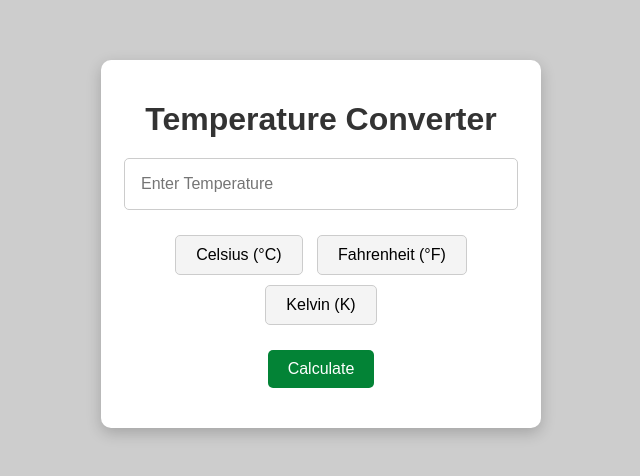
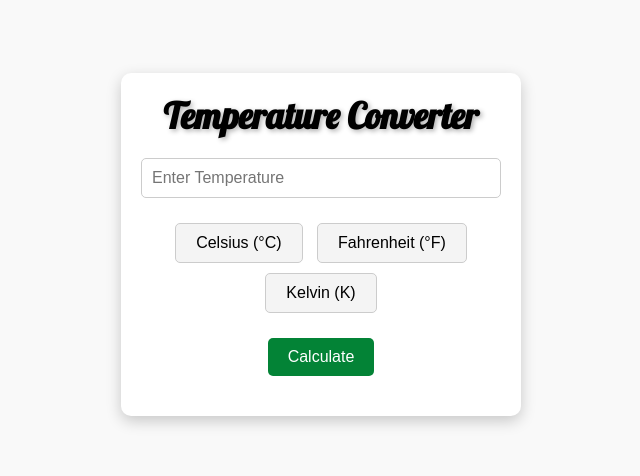
Before and after one commit to mehdirezakh/Temperature-Converter, a plain HTML site: page Temperature Converter/index.html in a window 1280 px wide. Shown: the part 156-632 px from the top of the page, without its empty margins (319-959 px from the left). Drawn offline with Linux system fonts and the light colour scheme.

Commit message:
font change!

```diff
--- a/Temperature Converter/style.css
+++ b/Temperature Converter/style.css
@@ -1,10 +1,18 @@
+@import url('https://fonts.googleapis.com/css2?family=Lobster&display=swap');
+
+* {
+    margin: 0;
+    padding: 0;
+    box-sizing: border-box;
+}
+
 body {
     display: flex;
     justify-content: center;
     align-items: center;
     min-height: 100vh;
     margin: 0;
-    background-color: #CDCDCD;
+    background-color: #f9f9f9; /* Very light gray background */
     font-family: Arial, sans-serif;
 }
 
@@ -19,8 +27,17 @@ body {
 }
 
 h1 {
+    font-family: 'Lobster', cursive;
+    font-size: 36px;
+    color: #fuchsia;
+    text-shadow: 2px 2px 5px rgba(0, 0, 0, 0.3);
     margin-bottom: 20px;
-    color: #333;
+    transition: transform 0.3s ease, color 0.3s ease;
+}
+
+h1:hover {
+    transform: scale(1.1);
+    color: #038336;
 }
 
 .input-section {
@@ -28,8 +45,8 @@ h1 {
 }
 
 #temperature-input {
-    width: 90%;
-    padding: 16px;
+    width: 100%;
+    padding: 10px;
     font-size: 16px;
     border: 1px solid #ccc;
     border-radius: 5px;
```
